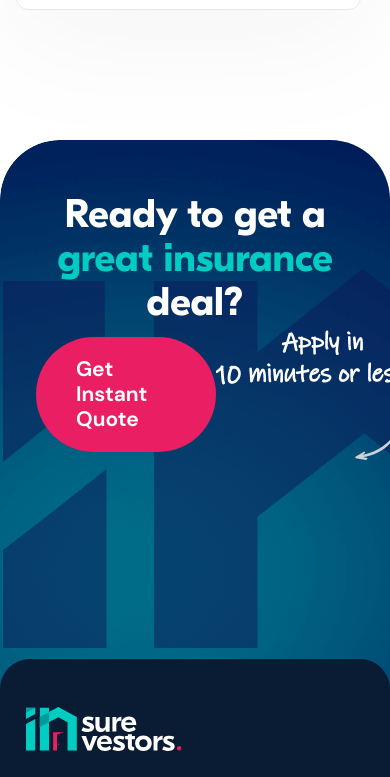
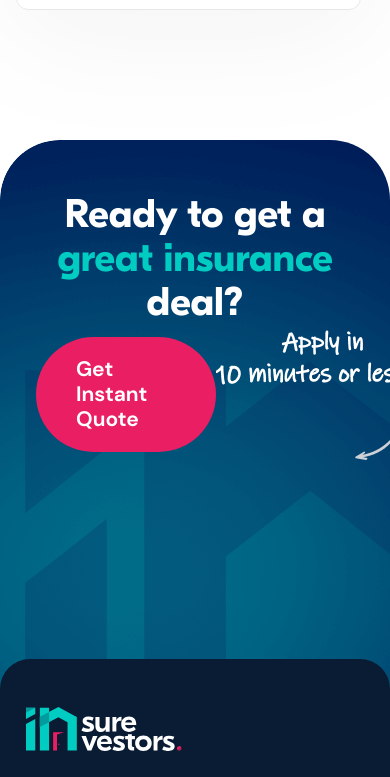
Before and after one commit to Bazhakk/Insure---Investors, a plain HTML site: page index.html in a window 390 px wide. Shown: the part 11223-12000 px from the top of the page. Drawn offline with nearby package versions, Linux system fonts and the light colour scheme; a script that the page names is missing; files whose address does not match are found by name.

Commit message:
editing stylyst

```diff
--- a/js/index.js
+++ b/js/index.js
@@ -17,11 +17,6 @@ jQuery(document).ready(function ( $ ) {
 
       $("body").css("overflow","hidden");
     }
-  });
-
-  // AOS init
-  AOS.init({
-    once: true
   });
 
   // HOME PAGE
@@ -55,17 +50,6 @@ jQuery(document).ready(function ( $ ) {
       $('#features-3').addClass('features-menu__link_active');
       $('.features__box').addClass('features__box_hidden');
       $('#features-box-3').removeClass('features__box_hidden');
-
-      // $('#features-3').click(function() {
-      //       if (!$(this).hasClass('active')) {
-      //         $('.#features-3').removeClass('active');
-      //         $(this).addClass('active');
-      //       }
-      //     });
-
-      // $('#features-3').on('click', function() {
-      //   $('.features-menu__link .features-menu__link-other').addClass('features-menu__link .features-menu__link-other_active');
-      // });
     });
 
     $('#features-4').on('click', function() {
@@ -86,12 +70,14 @@ jQuery(document).ready(function ( $ ) {
         // Если открыт, сворачиваем его
         content.slideUp()
         $(this).toggleClass('accordion-header_active')
+        $(this).toggleClass('accordion-item_active')
       } else {
         // Если закрыт, сворачиваем все активные панели
         $('.accordion-content').slideUp();
         // Затем развернуть текущий элемент
         content.slideDown()
         $(this).toggleClass('accordion-header_active')
+        $(this).toggleClass('accordion-item_active')
       }
     })
   })
@@ -116,8 +102,13 @@ jQuery(document).ready(function ( $ ) {
 
   //Arrow
   $(document).ready(function() {
-    $(".arrow").click(function() {
-      $(this).toggleClass("rotated");
+    $('.arrow').click(function() {
+      $(this).toggleClass('rotated');
     });
   });
+
+  // AOS init
+  AOS.init({
+    once: true
+  });
 });
--- a/scss/base/commons.scss
+++ b/scss/base/commons.scss
@@ -278,6 +278,7 @@
       font-size: 21px;
       line-height: 25px;
       border-radius: 66px;
+      border: none;
       color: $white-color;
       background-color: $main-color-pink;
 
--- a/scss/sections/insurance.scss
+++ b/scss/sections/insurance.scss
@@ -29,18 +29,20 @@
             height: 400px;
             top: 40%;
             left: -2%;
-            opacity: .5;
+            opacity: .2;
 
-            // @media screen and (max-width: 1024px) {
-            //     top: 62%;
-            //     left: 1%;
-            // }
+            @media screen and (max-width: 1024px) {
+                width: 500px;
+                height: 337px;
+                top: 54%;
+                left: 2%;
+            }
 
-            // @media screen and (max-width: 630px) {
-            //     width: 350px;
-            //     top: 62%;
-            //     left: 1%;
-            // }
+            @media screen and (max-width: 550px) {
+                width: 450px;
+                top: 63%;
+                left: 4%;
+            }
         }
 
     }
@@ -78,6 +80,7 @@
 
         @media screen and (max-width: 1024px) {
             display: inline-flex;
+            padding-bottom: 30px;
         }
     }
 
--- a/scss/sections/questions.scss
+++ b/scss/sections/questions.scss
@@ -135,5 +135,10 @@
         font-size: 22px;
         line-height: 32px;
         color: $Gray-100;
+        // background-color: $white-color;
+
+        &_active {
+            background: $white-color;
+        }
     }
 }
```
Also changed, not shown: index.html (+1 -2 lines), css/base/commons.css, css/pages/home.css, css/sections/insurance.css, css/sections/questions.css, 4 other files.
